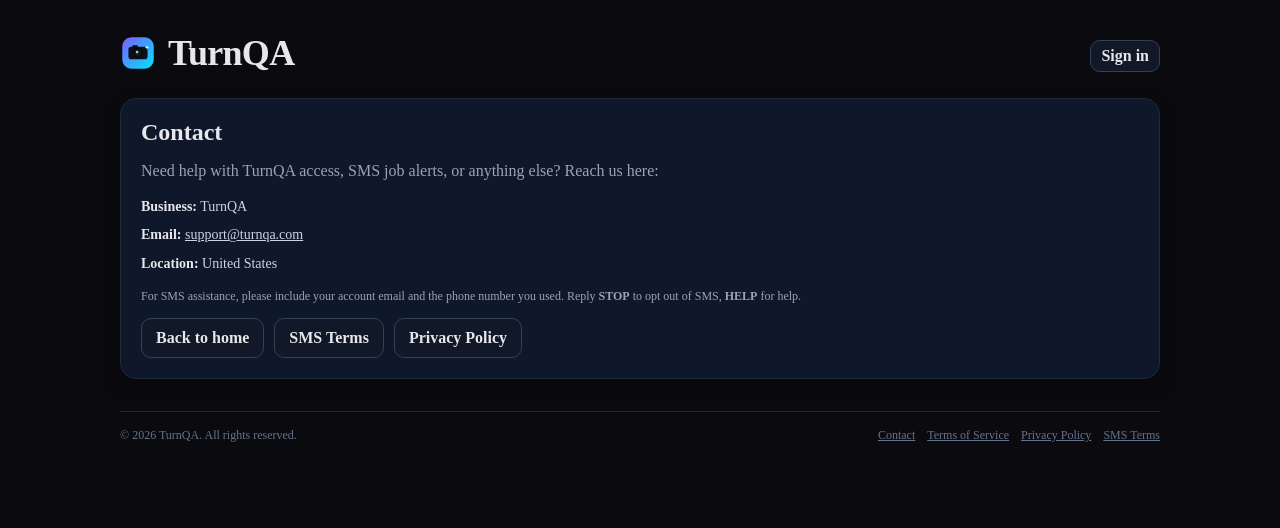
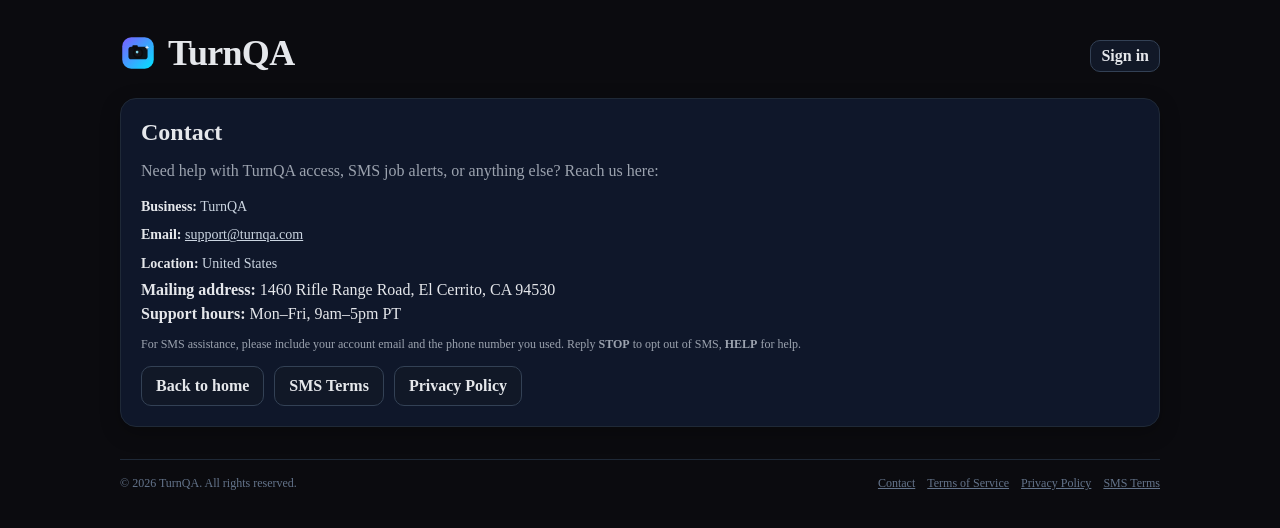
Before and after one commit to dmeadows001/turn-qa, a Next.js app: page /contact in a window 1280 px wide. Shown: the top 528 px of the page. Built offline with nearby package versions, Linux system fonts and the light colour scheme; no server answers.

Commit message:
Update contact.js

```diff
--- a/pages/contact.js
+++ b/pages/contact.js
@@ -40,7 +40,12 @@ export default function ContactPage() {
               <strong style={{ color: '#e5e7eb' }}>Location:</strong> United States
             </div>
           </div>
-
+            <div style={{ marginTop: 6 }}>
+              <strong style={{ color: '#e5e7eb' }}>Mailing address:</strong> 1460 Rifle Range Road, El Cerrito, CA 94530
+            </div>
+            <div style={{ marginTop: 6 }}>
+              <strong style={{ color: '#e5e7eb' }}>Support hours:</strong> Mon–Fri, 9am–5pm PT
+            </div>
           <div style={{ marginTop: 14 }}>
             <p style={{ ...ui.muted, fontSize: 12, marginBottom: 0 }}>
               For SMS assistance, please include your account email and the phone number you used.
```
